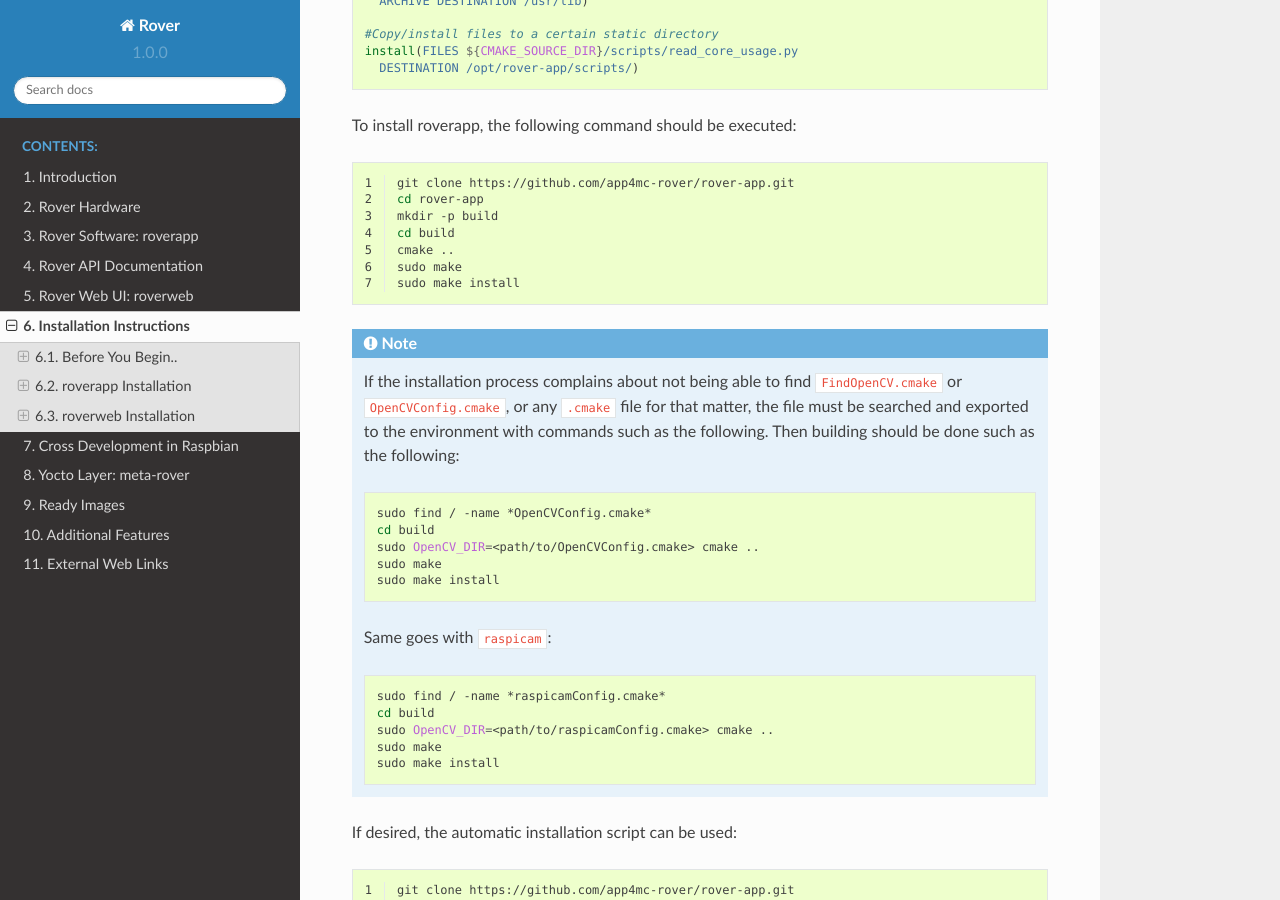
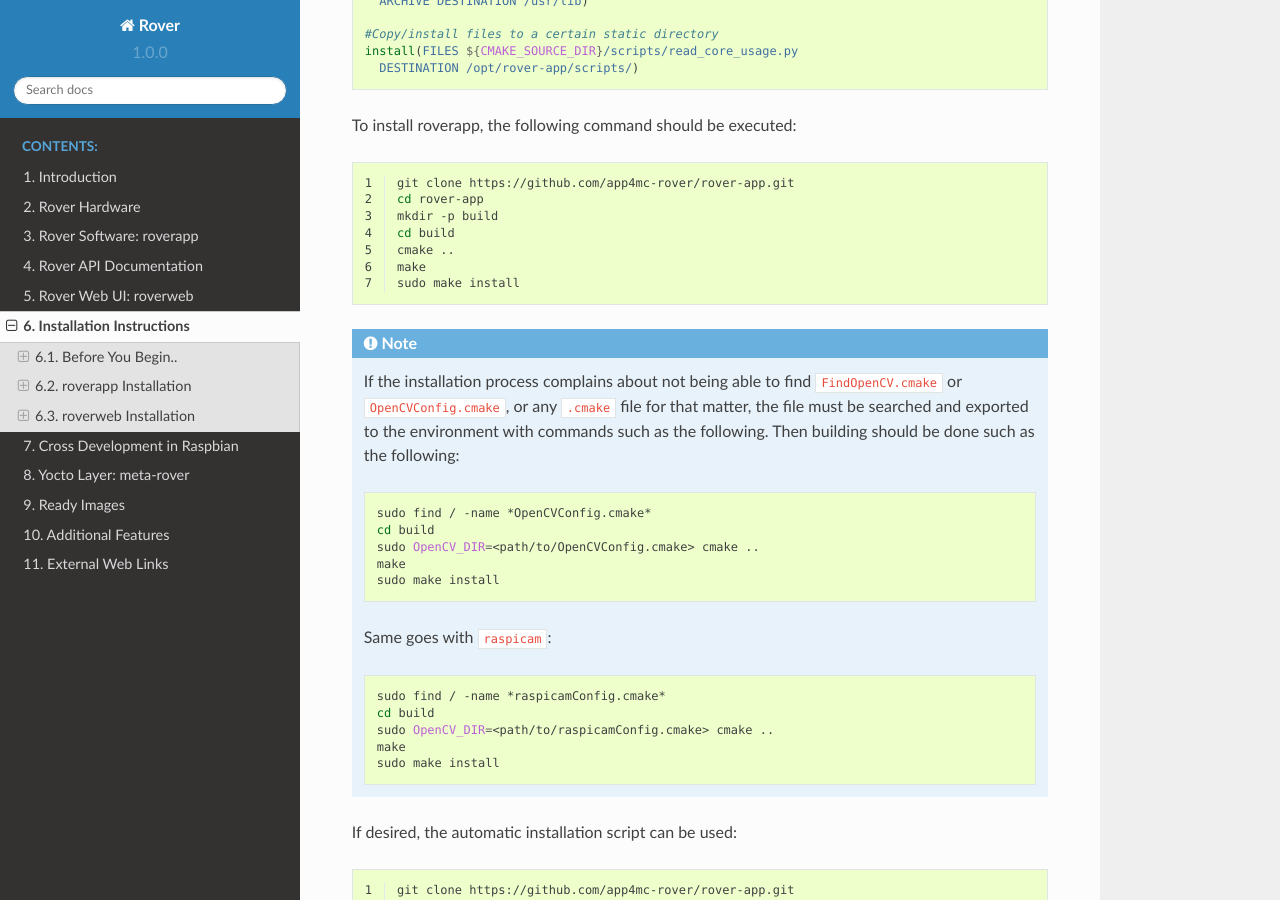
Before and after one commit to mozcelikors/rover-docs, a Sphinx documentation site: the page built from docs/source/content/installation.rst, in a window 1280 px wide and 900 px high, scrolled down 7810 px. Built offline with Sphinx 7.4.7 and the Read the Docs theme 2.0.0, drawn with Linux system fonts in a browser that asks for light colours.

Commit message:
Sudo's in the installation documentation revised
Signed-off-by: mozcelikors <mozcelikors@gmail.com>

```diff
--- a/docs/source/content/installation.rst
+++ b/docs/source/content/installation.rst
@@ -434,7 +434,7 @@
    mkdir -p build
    cd build
    cmake ..
-   sudo make
+   make
    sudo make install
 
 .. note::
@@ -446,7 +446,7 @@
       sudo find / -name *OpenCVConfig.cmake*
       cd build
       sudo OpenCV_DIR=<path/to/OpenCVConfig.cmake> cmake ..
-      sudo make
+      make
       sudo make install
 
 
@@ -457,7 +457,7 @@
       sudo find / -name *raspicamConfig.cmake*
       cd build
       sudo OpenCV_DIR=<path/to/raspicamConfig.cmake> cmake ..
-      sudo make
+      make
       sudo make install
 
 
@@ -575,7 +575,7 @@
    mkdir build
    cd build
    cmake ..
-   sudo make
+   make
    sudo make install
 
 
```
